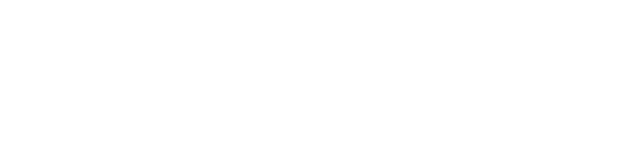
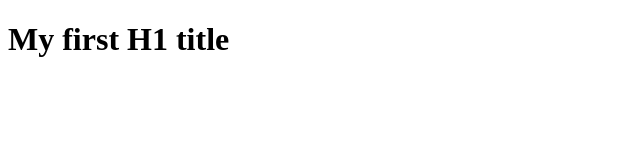
Before and after one commit to matth2t1h/wcs_helloWorld, a plain HTML site: page index.html in a window 1280 px wide. Shown: the whole page, without its empty margins (0-640 px from the left). Drawn offline with Linux system fonts and the light colour scheme.

Commit message:
Adding a first H1 title

```diff
--- a/index.html
+++ b/index.html
@@ -6,5 +6,6 @@
 		<meta charset="UTF-8">
 	</head>
 	<body>
+		<h1>My first H1 title</h1>
 	</body>
 </html>
```
